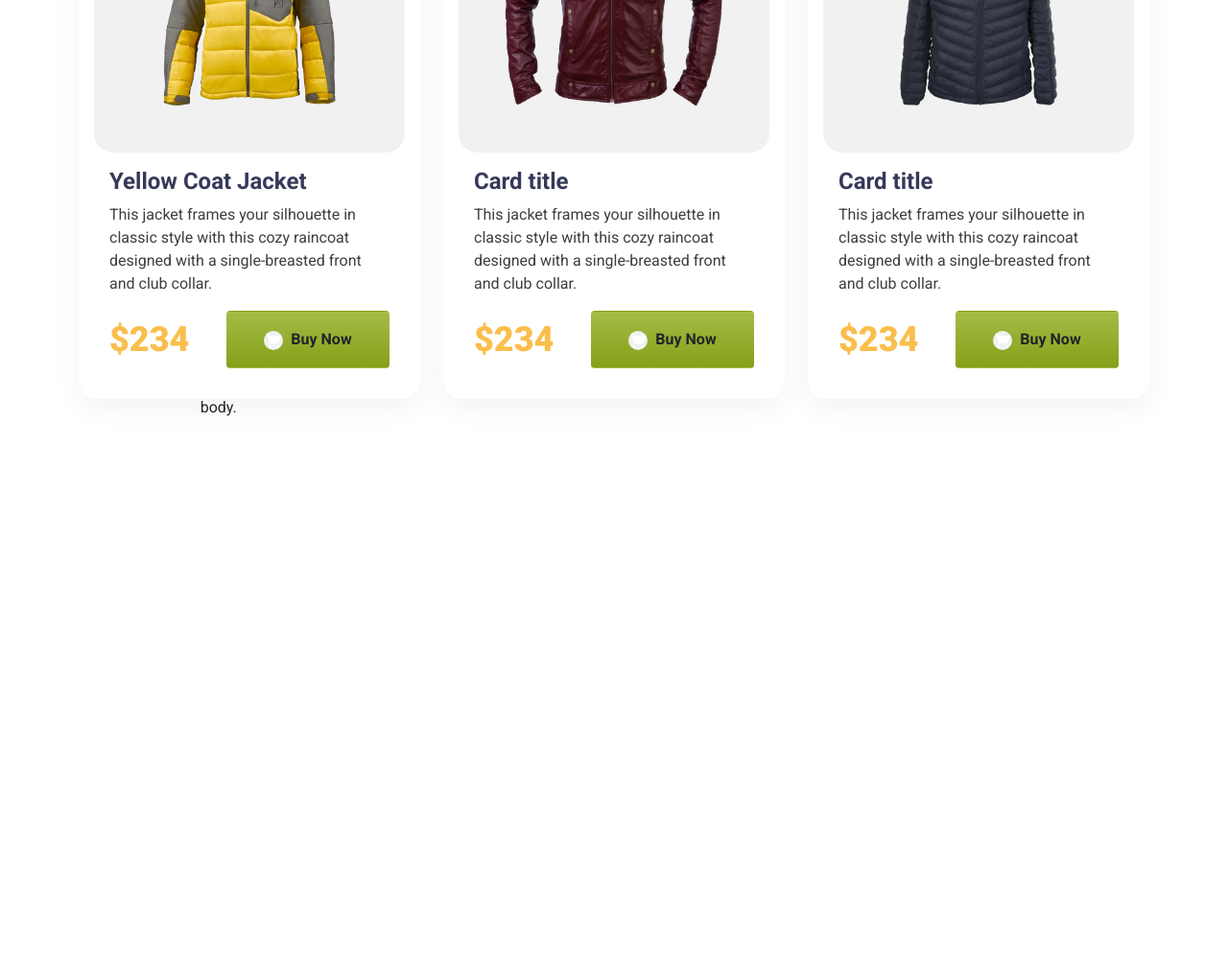
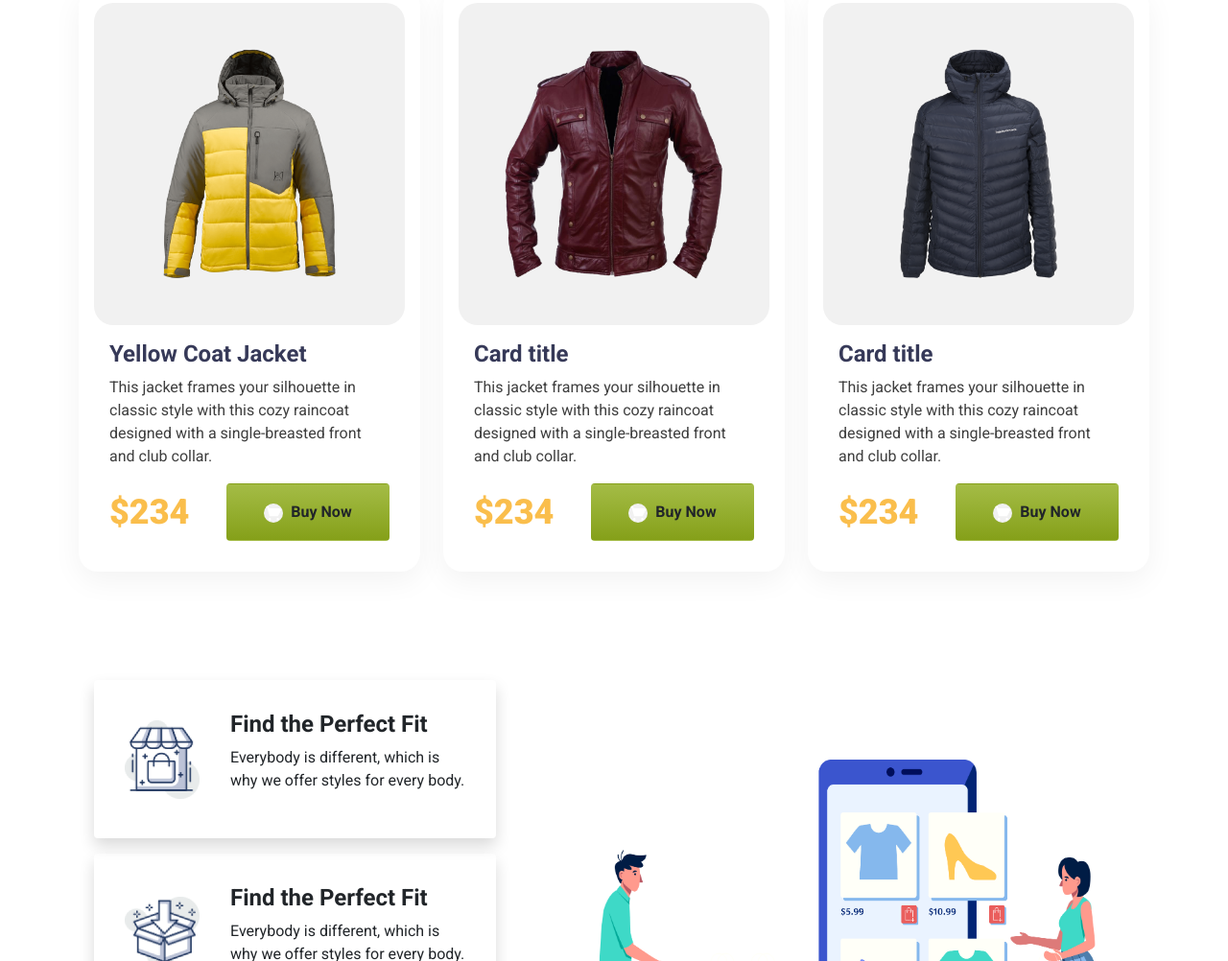
Before and after one commit to muinch/penguin-fashion, a plain HTML site: page index.html in a window 1280 px wide. Shown: the part 1798-2800 px from the top of the page at 96% size. Before the commit the page ends 2251 px from the top, so only its background shows below. Drawn offline with nearby package versions, Linux system fonts and the light colour scheme.

Commit message:
All done

```diff
--- a/index.html
+++ b/index.html
@@ -330,19 +330,60 @@
     <!-- Information -->
     <section class="info">
       <div class="container">
-        <div class="row">
-          <div class="col col-md-4 col-lg-4">
-            <div class="row">
-              <div class="col-sm-4 col-md-4 col-lg-4">
+        <div class="row d-flex justify-content-between align-items-center">
+          <div class="col col-md-5 col-lg-5">
+            <div
+              class="shadow rounded d-flex align-items-center justify-content-between m-3 p-3"
+            >
               <img
-                  class="fluid"
+                class="fluid m-3"
                 src="images/house.png"
                 alt=""
                 width="78px"
                 height="auto"
               />
+
+              <div class="p-3">
+                <h5>Find the Perfect Fit</h5>
+                <p>
+                  Everybody is different, which is why we offer styles for every
+                  body.
+                </p>
               </div>
-              <div class="col-sm-8 col-md-8 col-md-8">
+            </div>
+
+            <div
+              class="shadow rounded d-flex align-items-center justify-content-between m-3 p-3"
+            >
+              <img
+                class="fluid m-3"
+                src="images/box.png"
+                alt=""
+                width="78px"
+                height="auto"
+              />
+
+              <div class="p-3">
+                <h5>Find the Perfect Fit</h5>
+                <p>
+                  Everybody is different, which is why we offer styles for every
+                  body.
+                </p>
+              </div>
+            </div>
+
+            <div
+              class="shadow rounded d-flex align-items-center justify-content-between m-3 p-3"
+            >
+              <img
+                class="fluid m-3"
+                src="images/question.png"
+                alt=""
+                width="78px"
+                height="auto"
+              />
+
+              <div class="p-3">
                 <h5>Find the Perfect Fit</h5>
                 <p>
                   Everybody is different, which is why we offer styles for every
@@ -351,8 +392,9 @@
               </div>
             </div>
           </div>
-          <div class="col col-md-8 col-lg-8">
-            <img src="images/" alt="" />
+
+          <div class="col col-md-7 col-lg-7">
+            <img class="fluid w-100 p-3" src="images/shopping.png" alt="" />
           </div>
         </div>
       </div>
--- a/style.css
+++ b/style.css
@@ -10,6 +10,10 @@ body {
 
 header {
   background-color: #fffbf0;
+}
+
+section {
+  margin-bottom: 180px;
 }
 
 header h1 {
@@ -74,3 +78,8 @@ header h1 {
   font-size: 2.25rem;
   font-weight: 900;
 }
+
+.info h5 {
+  font-size: 1.5rem;
+  font-weight: 700;
+}
```
Lines whose indentation alone changed are shown as unchanged.
